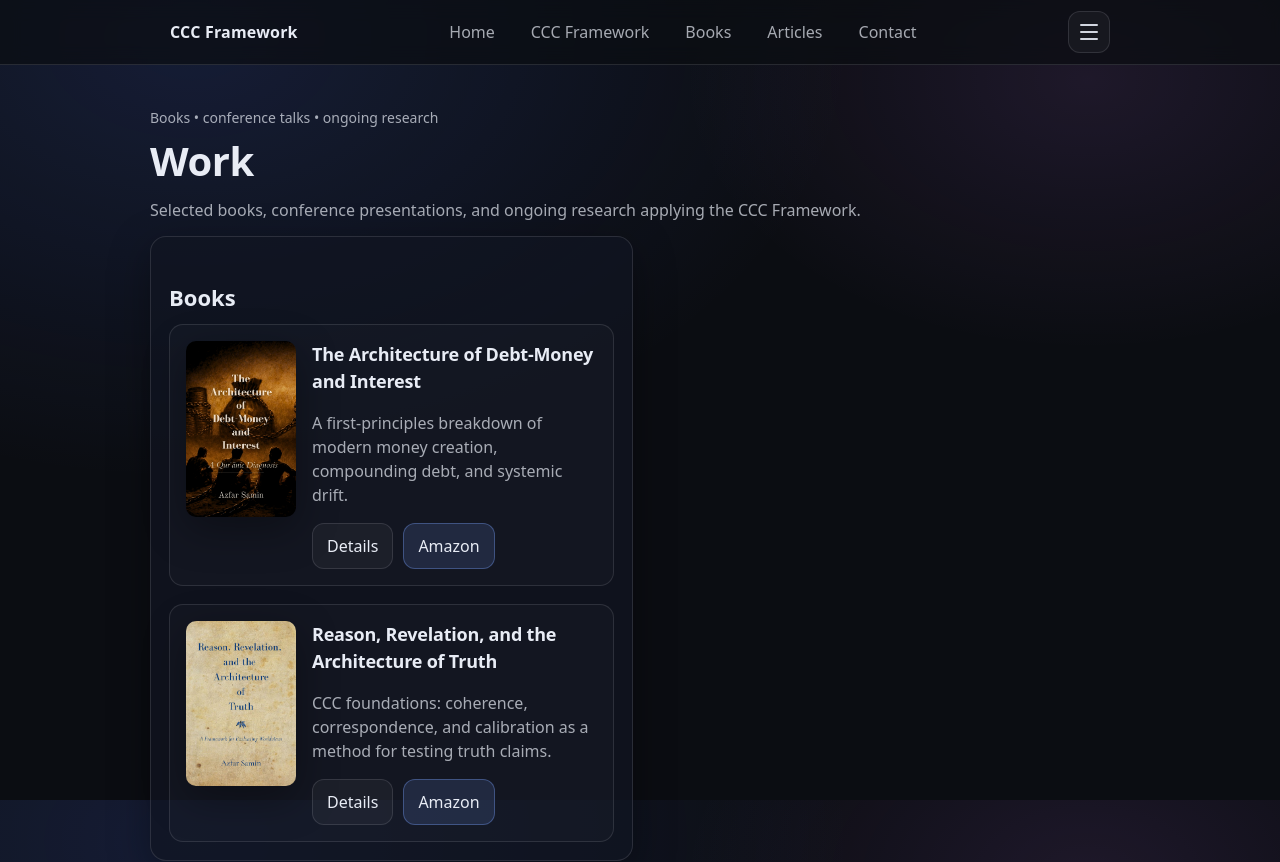
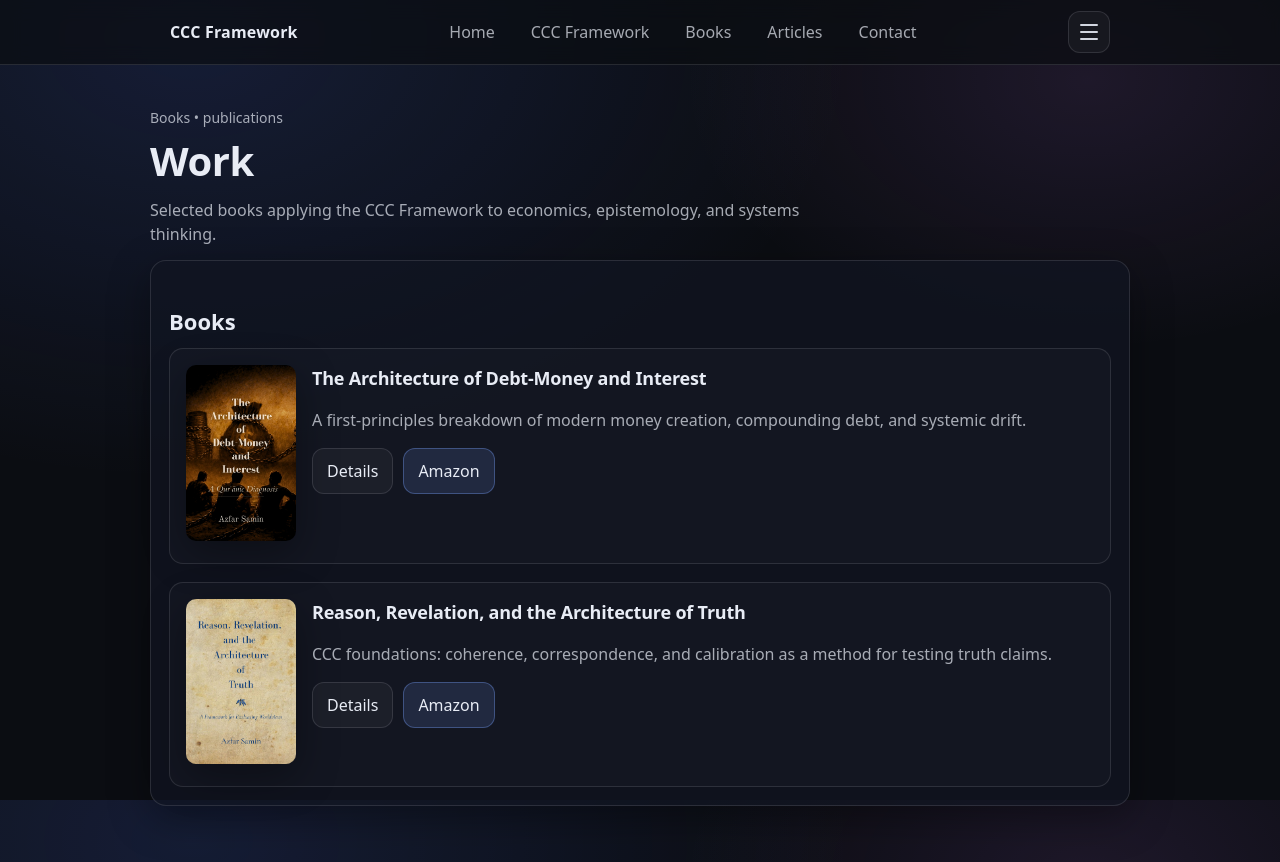
Before and after one commit to azfarsamin/cccframework, a Next.js app: page /mybooks in a window 1280 px wide. Shown: the top 862 px of the page. Built offline with nearby package versions, Linux system fonts and the light colour scheme.

Commit message:
Update page.tsx

```diff
--- a/app/mybooks/page.tsx
+++ b/app/mybooks/page.tsx
@@ -4,13 +4,14 @@ import Link from "next/link";
 export default function WorkPage() {
   return (
     <>
-      <div className="kicker">Books • conference talks • ongoing research</div>
+      <div className="kicker">Books • publications</div>
+
       <h1>Work</h1>
+
       <p className="muted">
-        Selected books, conference presentations, and ongoing research applying the CCC Framework.
+        Selected books applying the CCC Framework to economics, epistemology, and systems thinking.
       </p>
 
-      <div className="grid two">
       <div className="card">
         <h2>Books</h2>
 
@@ -95,7 +96,6 @@ export default function WorkPage() {
           </div>
         </div>
       </div>
-      </div>
     </>
   );
 }
```
Lines whose indentation alone changed are shown as unchanged.
